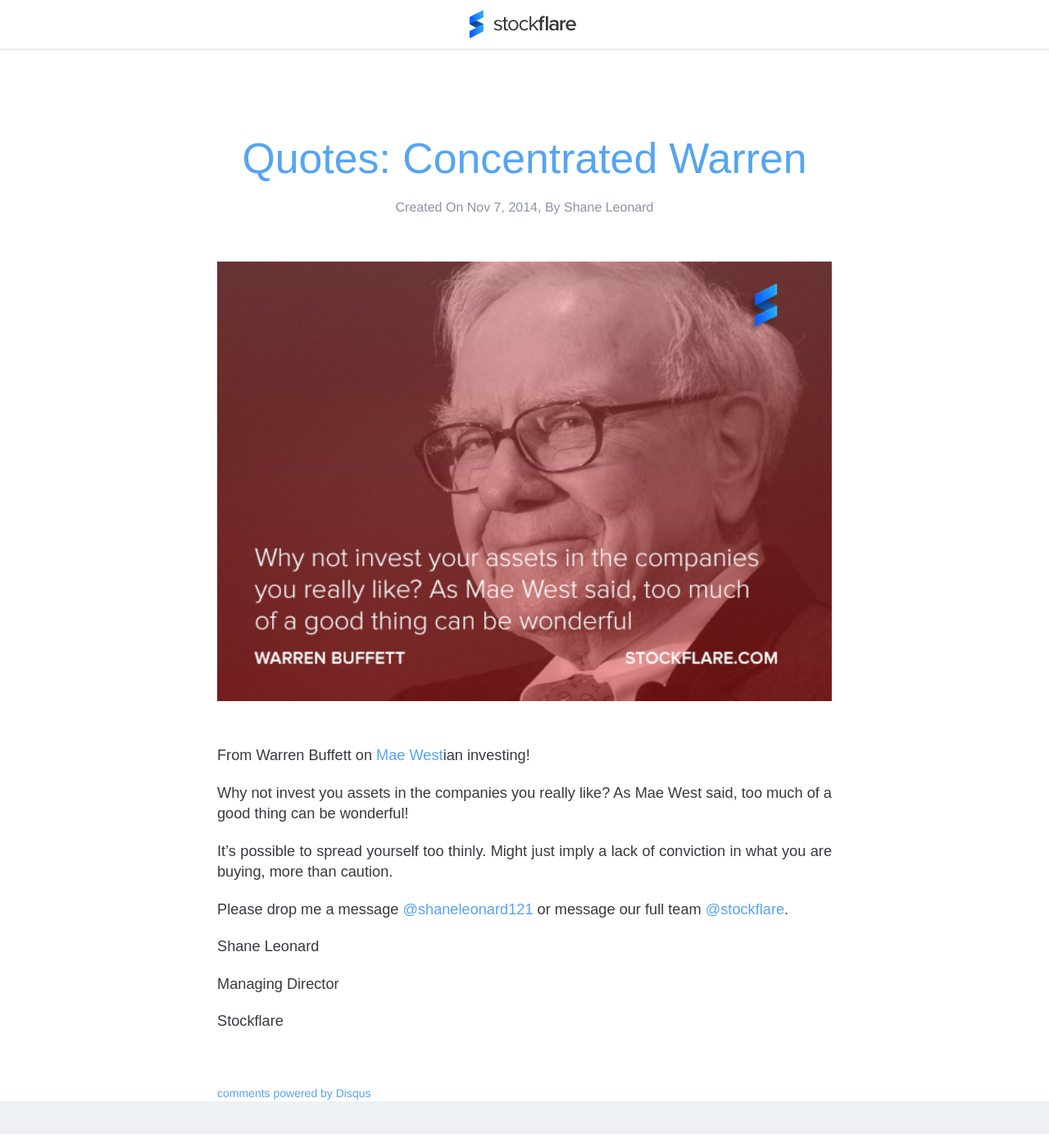
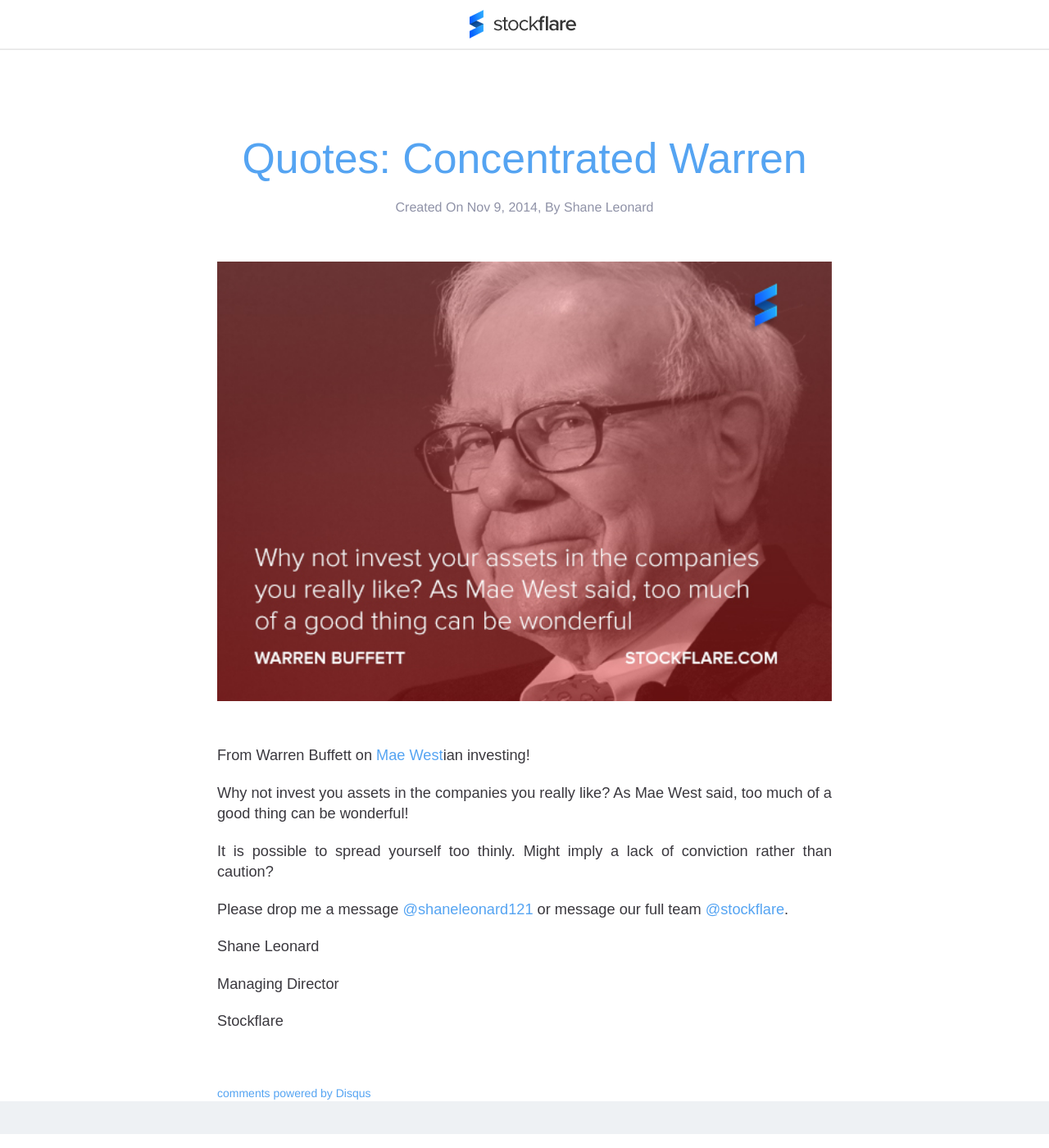
Before and after one commit to Stockflare/blog, a Jekyll site: the page built from _posts/2014-11-09-warren-mae.markdown, in a window 1280 px wide and 1400 px high. Shown: the whole window at 82% size. Built offline with Jekyll 4.4.1, drawn with Linux system fonts in a browser that asks for light colours; nearby versions of some CDN libraries; comment, search, counter and statistics services are not loaded.

```diff
--- a/_posts/2014-11-09-warren-mae.markdown
+++ b/_posts/2014-11-09-warren-mae.markdown
@@ -11,7 +11,7 @@ From Warren Buffett on [Mae West](http://en.wikipedia.org/wiki/Mae_West)ian inve
 
 Why not invest you assets in the companies you really like? As Mae West said, too much of a good thing can be wonderful!
 
-It's possible to spread yourself too thinly. Might just imply a lack of conviction in what you are buying, more than caution.
+It is possible to spread yourself too thinly. Might imply a lack of conviction rather than caution?
 
 Please drop me a message [@shaneleonard121](https://twitter.com/shaneleonard121) or message our full team [@stockflare](https://twitter.com/stockflare).
 
```
Also changed, not shown: other parts of _posts/2014-11-09-warren-mae.markdown (+1 -1 lines).
